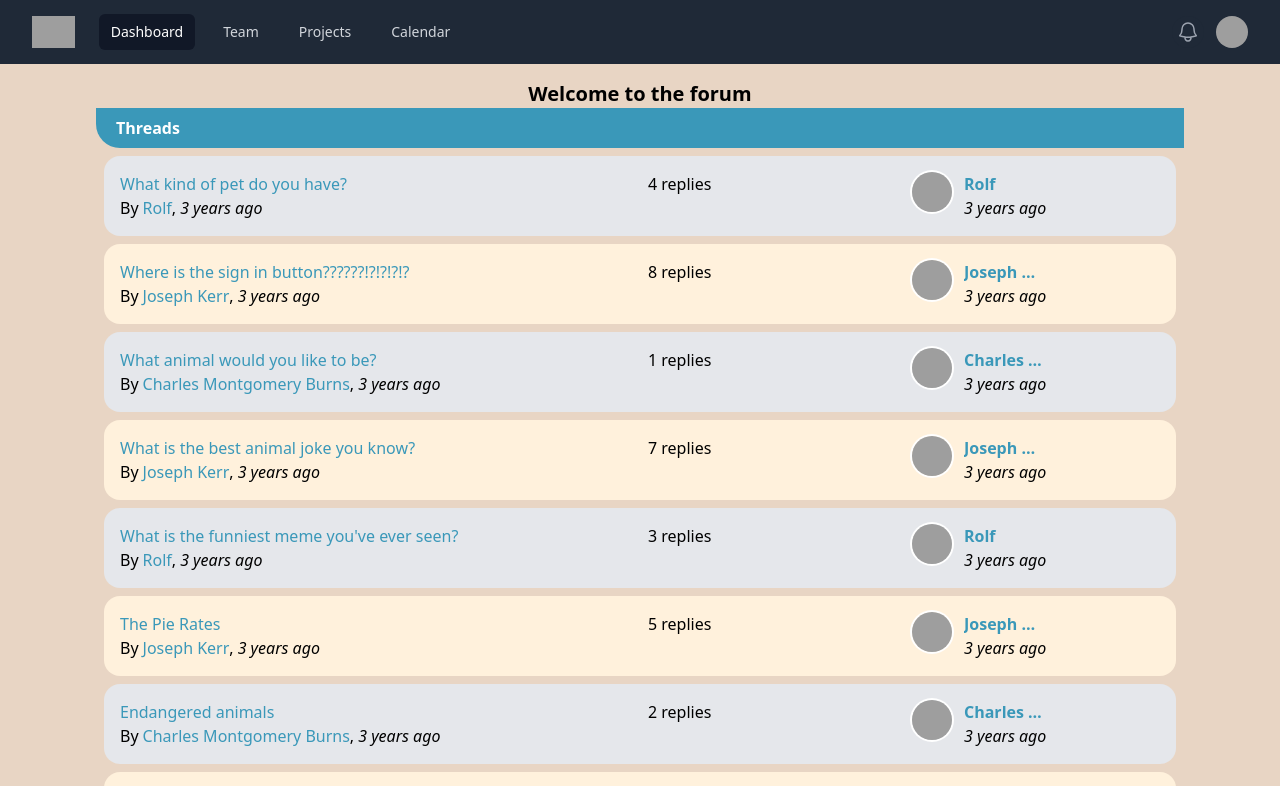
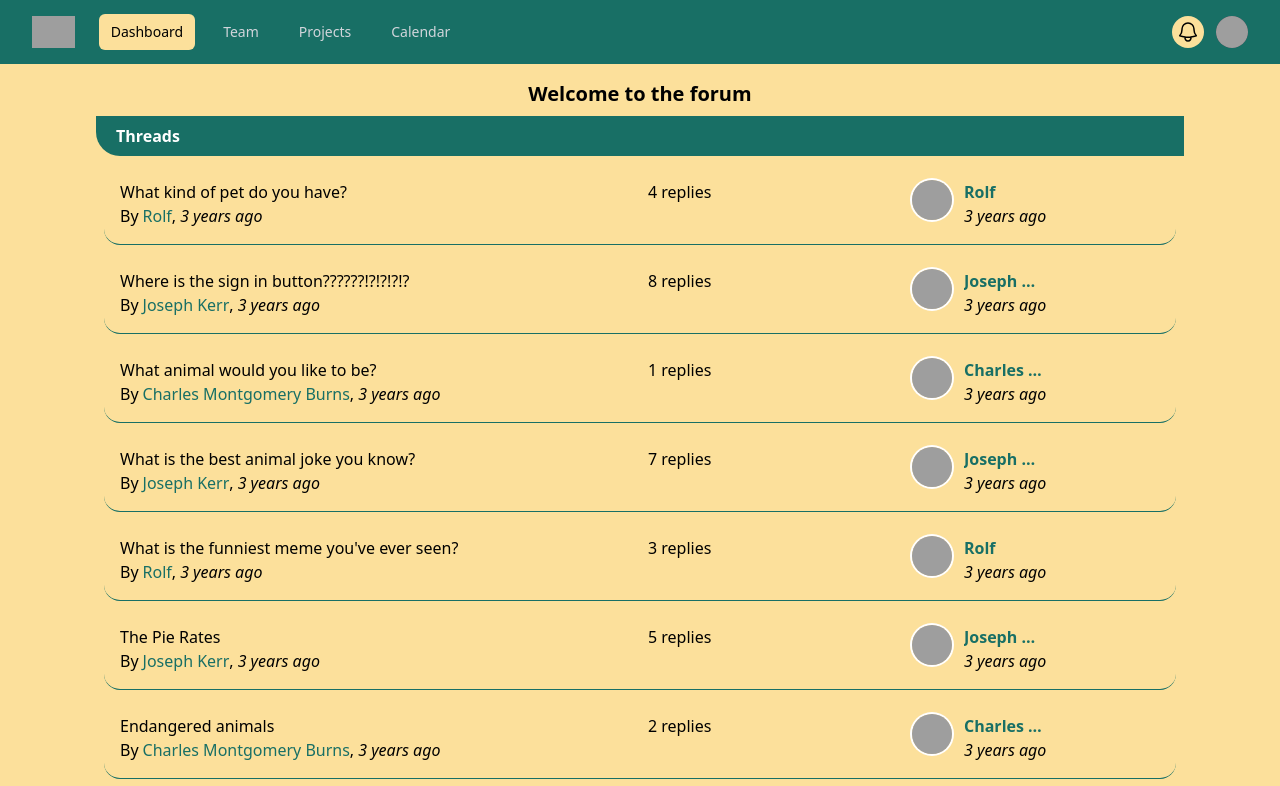
Before and after one commit to majajij/vue-school, a Vue app: page / in a window 1280 px wide. Shown: the top 786 px of the page. Built offline with nearby package versions, Linux system fonts and the light colour scheme; grey boxes are pictures that could not be loaded.

Commit message:
add TitleText component and change some styles

```diff
--- a/src/components/PostItem.vue
+++ b/src/components/PostItem.vue
@@ -1,6 +1,6 @@
 <template>
   <div>
-    <div class="flex bg-white my-2 p-3 rounded-2xl">
+    <div class="flex border border-dashed border-primary my-2 p-3 rounded-2xl">
       <div class="flex w-2/12 flex-col justify-center items-center text-center">
         <div class="text-teal-600 truncate w-20">{{userById(post.userId).name}}</div>
         <div class="flex -space-x-2 overflow-hidden">
--- a/src/components/ThreadList.vue
+++ b/src/components/ThreadList.vue
@@ -1,14 +1,13 @@
 <template>
   <div>
-    <h1 class="text-center font-bold text-xl">Welcome to the forum</h1>
     <div class="bg-primary px-2 py-2 rounded-bl-3xl font-bold pl-5 text-white">
       Threads
     </div>
-    <div class="odd:bg-gray-200 rounded-2xl even:bg-secondary m-2 p-4" v-for="thread in threads" :key="thread.id">
+    <div class="border-b border-primary rounded-2xl m-2 p-4" v-for="thread in threads" :key="thread.id">
       <div class="grid grid-cols-4 gap-4">
         <div class="col-span-2">
           <div class="flex flex-col">
-            <div class="text-primary">
+            <div class="text-black">
               <router-link :to="{name: 'ThreadShow', params: {id: thread.id}}">{{thread.title}}</router-link>
             </div>
             <div class="flex flex-row">
--- /dev/null
+++ b/src/components/TitleText.vue
@@ -0,0 +1,19 @@
+<template>
+  <div class="text-center font-bold text-xl mb-2">{{ title }}</div>
+</template>
+
+<script>
+export default {
+  name: 'TitleText',
+  props:{
+    title: {
+      type: String,
+      required: true
+    },
+  }
+}
+</script>
+
+<style>
+
+</style>
--- a/src/components/common/NavBar.vue
+++ b/src/components/common/NavBar.vue
@@ -1,6 +1,6 @@
 <template>
   <div>
-    <nav class="bg-gray-800">
+    <nav class="bg-primary">
       <div class="mx-auto max-w-7xl px-2 sm:px-6 lg:px-8">
         <div class="relative flex h-16 items-center justify-between">
           <div class="absolute inset-y-0 left-0 flex items-center sm:hidden">
@@ -33,7 +33,7 @@
             <div class="hidden sm:ml-6 sm:block">
               <div class="flex space-x-4">
                 <!-- Current: "bg-gray-900 text-white", Default: "text-gray-300 hover:bg-gray-700 hover:text-white" -->
-                <a href="#" class="bg-gray-900 text-white rounded-md px-3 py-2 text-sm font-medium" aria-current="page">Dashboard</a>
+                <a href="#" class="bg-accent text-black rounded-md px-3 py-2 text-sm font-medium" aria-current="page">Dashboard</a>
                 <a href="#" class="text-gray-300 hover:bg-gray-700 hover:text-white rounded-md px-3 py-2 text-sm font-medium">Team</a>
                 <a href="#" class="text-gray-300 hover:bg-gray-700 hover:text-white rounded-md px-3 py-2 text-sm font-medium">Projects</a>
                 <a href="#" class="text-gray-300 hover:bg-gray-700 hover:text-white rounded-md px-3 py-2 text-sm font-medium">Calendar</a>
@@ -41,7 +41,7 @@
             </div>
           </div>
           <div class="absolute inset-y-0 right-0 flex items-center pr-2 sm:static sm:inset-auto sm:ml-6 sm:pr-0">
-            <button type="button" class="rounded-full bg-gray-800 p-1 text-gray-400 hover:text-white focus:outline-none focus:ring-2 focus:ring-white focus:ring-offset-2 focus:ring-offset-gray-800">
+            <button type="button" class="rounded-full bg-accent p-1 text-black hover:text-primary focus:outline-none focus:ring-2 focus:ring-white focus:ring-offset-2 focus:ring-offset-gray-800">
               <span class="sr-only">View notifications</span>
               <svg class="h-6 w-6" fill="none" viewBox="0 0 24 24" stroke-width="1.5" stroke="currentColor" aria-hidden="true">
                 <path stroke-linecap="round" stroke-linejoin="round" d="M14.857 17.082a23.848 23.848 0 005.454-1.31A8.967 8.967 0 0118 9.75v-.7V9A6 6 0 006 9v.75a8.967 8.967 0 01-2.312 6.022c1.733.64 3.56 1.085 5.455 1.31m5.714 0a24.255 24.255 0 01-5.714 0m5.714 0a3 3 0 11-5.714 0" />
--- a/src/pages/Home.vue
+++ b/src/pages/Home.vue
@@ -1,15 +1,20 @@
 <template>
   <div class="mx-10 sm:mx-5 md:mx-20 lg:mx-30">
-    <thread-list/>
+    <div class="">
+      <title-text title="Welcome to the forum"/>
+      <thread-list/>
+    </div>
   </div>
 </template>
 
 <script>
 import sourceData from '@/data.json'
 import ThreadList from "@/components/ThreadList.vue";
+import TitleText from '@/components/TitleText.vue';
 export default {
   components: {
-    ThreadList
+    ThreadList,
+    TitleText
   },
   name: "PageHome",
   data (){
--- a/tailwind.config.js
+++ b/tailwind.config.js
@@ -7,9 +7,9 @@ module.exports = {
   theme: {
     extend: {
       colors: {
-        primary: '#3A98B9',
-        secondary: '#FFF1DC',
-        accent: '#E8D5C4',
+        primary: '#186F65',
+        secondary: '#B5CB99',
+        accent: '#FCE09B',
         // Add more custom colors here
       },
     },
```
